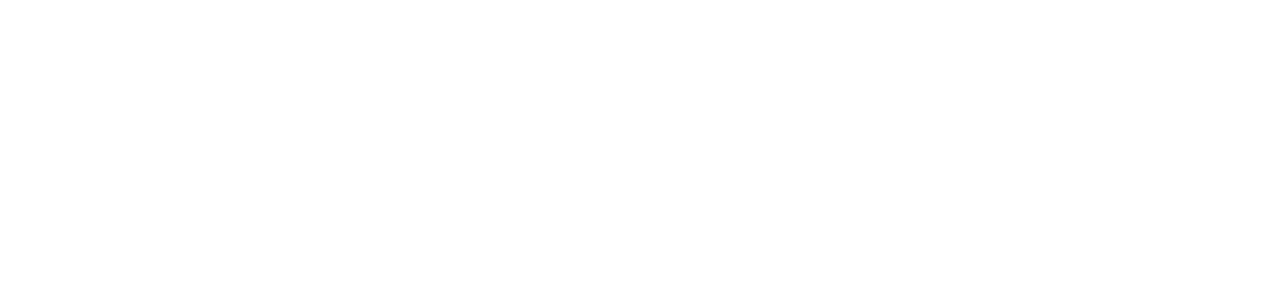
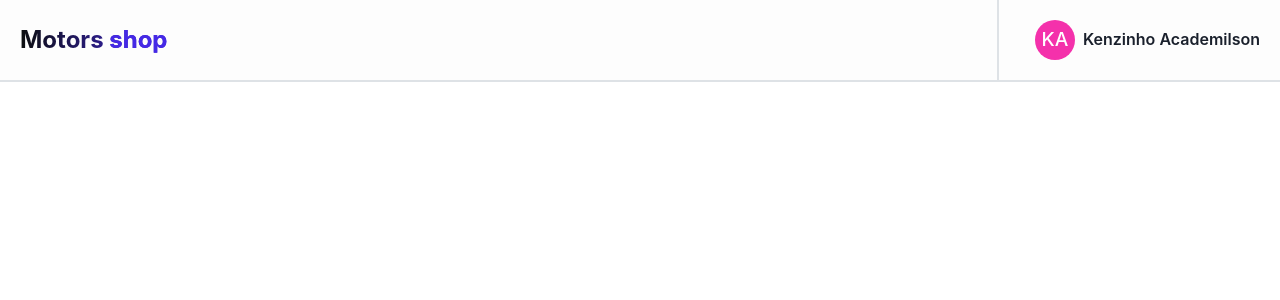
Before and after one commit to jallesbatista/MotorShop-Front, a Next.js app: page / in a window 1280 px wide. Shown: the top 300 px of the page. Built offline with nearby package versions, Linux system fonts and the light colour scheme.

Commit message:
feat: add Header innitial style, test interfaces and test user state

```diff
--- /dev/null
+++ b/src/components/DesktopHeaderNav.tsx
@@ -0,0 +1,79 @@
+import { INavProps } from "@/interfaces/test.interfaces";
+import {
+  Menu,
+  MenuButton,
+  Button,
+  Avatar,
+  MenuList,
+  MenuItem,
+  Stack,
+  Box,
+  Link,
+  Text,
+} from "@chakra-ui/react";
+import NextLink from "next/link";
+
+const DesktopHeaderNav = ({ user }: INavProps) => {
+  return (
+    <>
+      {user ? (
+        <Menu>
+          <MenuButton
+            px={"0px"}
+            bgColor={"transparent"}
+            as={Button}
+            leftIcon={<Avatar name={user.name} width="40px" h="40px" />}
+            alignSelf={"center"}
+            _active={{}}
+            _hover={{}}
+          >
+            <Text
+              textAlign={"left"}
+              minW={"100px"}
+              maxW={"200px"}
+              overflow={"hidden"}
+              textOverflow={"ellipsis"}
+            >
+              {user.name}
+            </Text>
+          </MenuButton>
+          <MenuList>
+            <MenuItem>Editar Perfil</MenuItem>
+            <MenuItem>Editar Endereço</MenuItem>
+            {user?.is_seller ? <MenuItem>Meus Anúncios</MenuItem> : null}
+            <MenuItem>Sair</MenuItem>
+          </MenuList>
+        </Menu>
+      ) : (
+        <Stack
+          direction={"row"}
+          justifyContent={"space-between"}
+          alignItems={"center"}
+          gap={"36px"}
+        >
+          <Box display="flex" alignItems={"center"} textAlign={"center"}>
+            <Link as={NextLink} href="/" fontWeight={600}>
+              Fazer Login
+            </Link>
+          </Box>
+          <Box>
+            <Button
+              p={"20px"}
+              px={["24px", "24px"]}
+              variant={"outline"}
+              color="black"
+              border={"2px solid #CED4DA"}
+              rounded={"4px"}
+              as={NextLink}
+              href="/"
+            >
+              Cadastrar
+            </Button>
+          </Box>
+        </Stack>
+      )}
+    </>
+  );
+};
+
+export default DesktopHeaderNav;
--- /dev/null
+++ b/src/components/Header.tsx
@@ -0,0 +1,74 @@
+import { Heading, Box, Flex, Text, IconButton, useDisclosure, Collapse } from "@chakra-ui/react";
+import { HamburgerIcon, CloseIcon } from "@chakra-ui/icons";
+import { useState } from "react";
+import DesktopHeaderNav from "./DesktopHeaderNav";
+import MobileHeaderNav from "./MobileHeaderNav";
+
+const Header = () => {
+  // OS ESTADOS SERÃO ATUALIZADOS PELO ESTADO DE "USER" NO CONTEXTO POSTERIORMENTE, ESTÃO DECLARADOS SOMENTE PARA TESTES NO MOMENTO.
+
+  const [user, setUser] = useState({
+    name: "Kenzinho Academilson",
+    is_seller: true,
+  });
+  // const [user, setUser] = useState(null);
+
+  const { isOpen, onToggle } = useDisclosure();
+
+  return (
+    <Box
+      as="header"
+      borderBottom={"2px solid #DEE2E6"}
+      boxShadow={isOpen ? "lg" : "none"}
+      bgColor={"#FDFDFD"}
+    >
+      <Flex
+        justifyContent={"space-between"}
+        alignItems={"center"}
+        p={{
+          base: "0px 16px 0px 16px",
+          md: "0px 20px 0px 20px",
+        }}
+        height={"80px"}
+      >
+        <Flex justify={"start"}>
+          <Heading
+            as="h1"
+            fontSize={"24px"}
+            bgGradient={"linear(to-r, #0B0D0D, #4529E6)"}
+            bgClip="text"
+          >
+            Motors{" "}
+            <Text as="span" color={"#4529E6"}>
+              shop
+            </Text>
+          </Heading>
+        </Flex>
+
+        <Flex display={{ md: "none" }}>
+          <IconButton
+            onClick={onToggle}
+            icon={isOpen ? <CloseIcon w={3} h={3} /> : <HamburgerIcon w={5} h={5} />}
+            variant={"ghost"}
+            aria-label={"Toggle Navigation"}
+          />
+        </Flex>
+
+        <Flex
+          display={{ base: "none", md: "flex" }}
+          borderLeft={"2px solid #DEE2E6"}
+          height={"100%"}
+          paddingLeft={"36px"}
+        >
+          <DesktopHeaderNav user={user} />
+        </Flex>
+      </Flex>
+
+      <Collapse in={isOpen}>
+        <MobileHeaderNav user={user} />
+      </Collapse>
+    </Box>
+  );
+};
+
+export default Header;
--- /dev/null
+++ b/src/components/MobileHeaderNav.tsx
@@ -0,0 +1,114 @@
+import { INavProps } from "@/interfaces/test.interfaces";
+import { ChevronDownIcon } from "@chakra-ui/icons";
+import {
+  useDisclosure,
+  Stack,
+  Flex,
+  Avatar,
+  Icon,
+  Collapse,
+  useColorModeValue,
+  Button,
+  Link,
+  Box,
+  Text,
+  useOutsideClick,
+} from "@chakra-ui/react";
+import NextLink from "next/link";
+import { useRef } from "react";
+
+const MobileHeaderNav = ({ user }: INavProps) => {
+  const { isOpen, onToggle, onClose } = useDisclosure();
+
+  const ref: any = useRef();
+
+  useOutsideClick({
+    ref: ref,
+    handler: () => onClose(),
+  });
+
+  return (
+    <Stack display={{ md: "none" }} p={"20px"} ref={ref}>
+      {user ? (
+        <>
+          <Flex
+            py={2}
+            as={Link}
+            href={"#"}
+            justify={"space-between"}
+            align={"center"}
+            _hover={{
+              textDecoration: "none",
+            }}
+            onClick={onToggle}
+          >
+            <Flex justify={"flex-start"} gap={"12px"} align={"center"}>
+              <Avatar name={user.name} width="40px" h="40px" />
+              <Text fontWeight={600} color={"black"} noOfLines={1}>
+                {user.name}
+              </Text>
+            </Flex>
+            <Icon
+              as={ChevronDownIcon}
+              transition={"all .25s ease"}
+              transform={isOpen ? "rotate(180deg)" : ""}
+              w={6}
+              h={6}
+            />
+          </Flex>
+          <Collapse in={isOpen} animateOpacity style={{ marginTop: "0!important" }}>
+            <Stack
+              mt={2}
+              pl={4}
+              borderLeft={1}
+              borderStyle={"solid"}
+              borderColor={useColorModeValue("gray.200", "gray.700")}
+              align={"start"}
+            >
+              <Button w={"100%"} variant={"outline"} border={"1px solid #CED4DA"} rounded={"4px"}>
+                Editar Perfil
+              </Button>
+              <Button w={"100%"} variant={"outline"} border={"1px solid #CED4DA"} rounded={"4px"}>
+                Editar Endereço
+              </Button>
+              {user?.is_seller ? (
+                <Button w={"100%"} variant={"outline"} border={"1px solid #CED4DA"} rounded={"4px"}>
+                  Meus Anúncios
+                </Button>
+              ) : null}
+              <Button w={"100%"} colorScheme="red" rounded={"4px"}>
+                Sair
+              </Button>
+            </Stack>
+          </Collapse>
+        </>
+      ) : (
+        <Stack spacing={4}>
+          <Flex p={2} gap={"32px"} flexDirection={"column"}>
+            <Box display="flex" alignItems={"center"} textAlign={"center"}>
+              <Link as={NextLink} href="/" fontWeight={600}>
+                Fazer Login
+              </Link>
+            </Box>
+            <Box>
+              <Button
+                p={"20px"}
+                w={"100%"}
+                variant={"outline"}
+                color="black"
+                border={"2px solid #CED4DA"}
+                rounded={"4px"}
+                as={NextLink}
+                href="/"
+              >
+                Cadastrar
+              </Button>
+            </Box>
+          </Flex>
+        </Stack>
+      )}
+    </Stack>
+  );
+};
+
+export default MobileHeaderNav;
--- a/src/pages/_app.tsx
+++ b/src/pages/_app.tsx
@@ -1,5 +1,10 @@
+import { ChakraProvider } from "@chakra-ui/react";
 import type { AppProps } from "next/app";
 
 export default function App({ Component, pageProps }: AppProps) {
-  return <Component {...pageProps} />;
+  return (
+    <ChakraProvider>
+      <Component {...pageProps} />
+    </ChakraProvider>
+  );
 }
--- a/src/pages/index.tsx
+++ b/src/pages/index.tsx
@@ -1,3 +1,9 @@
+import Header from "@/components/Header";
+
 export default function Home() {
-  return <></>;
+  return (
+    <>
+      <Header />
+    </>
+  );
 }
```
Also changed, not shown: src/interfaces/test.interfaces.ts (added, +9 -0 lines), 2 other files (tests, documents, lock files or other folders).
